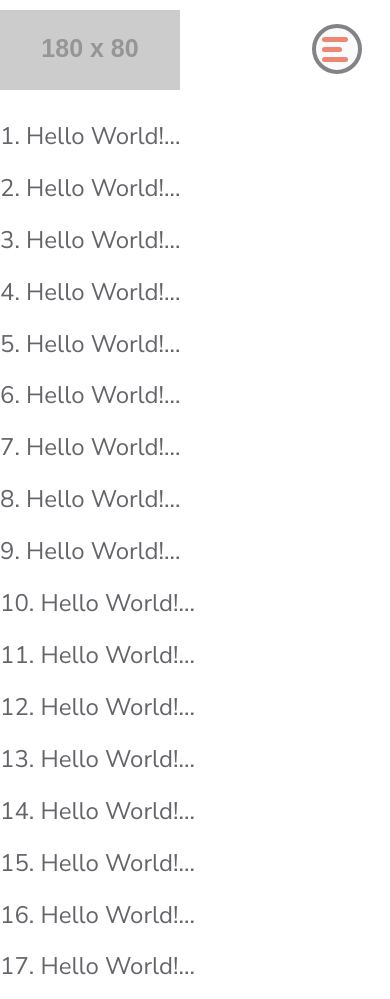
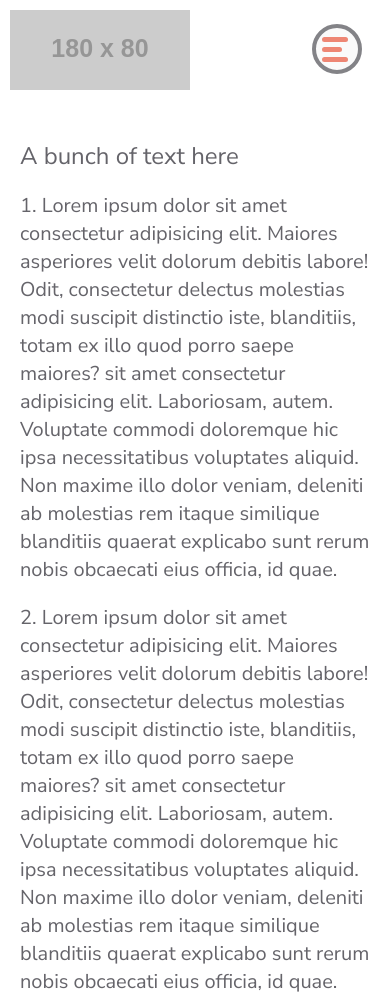
Before and after one commit to hsnyc/playground, a website: page nav/index.html in a window 390 px wide. Shown: the top 999 px of the page. Drawn offline with Linux system fonts and the light colour scheme; placeholder pictures from the web are drawn by us.

Commit message:
updated padding for main and header content.

```diff
--- a/nav/css/style.css
+++ b/nav/css/style.css
@@ -53,22 +53,19 @@ p {
     color: #dd6f53;
   }
 
-#wrapper {
-  height: auto;
-  display: flex;
-  flex-flow: column nowrap;
-  align-content: center;
+#main {
+  width: 100%;
   max-width: 1200px;
   margin: 0 auto;
+  padding: 20px;
 }
-
 
 /*==== NAV ====*/
 /*==== HEADER ====*/
 nav {
   display: flex;
   flex-flow: row nowrap;
-  padding: 10px 0;
+  padding: 20px;
   align-items: center;
   /* Smoother animations */
 }
@@ -287,7 +284,7 @@ nav *:after {
   }
 
   nav {
-    padding: 10px 0;
+    padding: 10px;
     align-items: center;
   }
 
--- a/nav/index.html
+++ b/nav/index.html
@@ -57,34 +57,18 @@
                 </li>
             </ul>
         </nav>
-
-        <!-- <div class="header-wrap group">
-            <div class="header-logo">
-                <img class="logo"src="images/healthesystems-logo_TM_216x64_2x.png" alt="healthesystems logo" width="216">
-                <img class="mobile-logo" src="images/hes-e-logo_125x_2x.png" alt="healthesystems logo mobile" width="62">
-            </div>
-            <nav class="menu">
-                <ul class="active">
-                    <li class="current-item"><a href="https://www.healthesystems.com/about">about</a></li>
-                    <li><a href="https://www.healthesystems.com/solutions-services">solutions &amp; services</a></li>
-                    <li><a href="https://www.healthesystems.com/resources-tools">resources &amp; tools</a></li>
-                    <li><a href="https://www.healthesystems.com/news">news</a></li>
-                </ul>
-                <a class="toggle-nav" href="#">&#9776;</a>
-            </nav>
-        </div> -->
-
-
     </header>
 
     <section id="main">
+        <h2>A bunch of text here</h2>
         <script>
         // to add text here
         for(var t = 0; t < 20; t++ ) {
-            document.write("<h2>" + (t+1) + ". Hello World!...");
+            document.write("<p>" + (t+1) + ". Lorem ipsum dolor sit amet consectetur adipisicing elit. Maiores asperiores velit dolorum debitis labore! Odit, consectetur delectus molestias modi suscipit distinctio iste, blanditiis, totam ex illo quod porro saepe maiores? sit amet consectetur adipisicing elit. Laboriosam, autem. Voluptate commodi doloremque hic ipsa necessitatibus voluptates aliquid. Non maxime illo dolor veniam, deleniti ab molestias rem itaque similique blanditiis quaerat explicabo sunt rerum nobis obcaecati eius officia, id quae.</p>");
         }
         </script>
     </section>
+
     <footer>
         <small><a href="#">hsnyc</a></small>
     </footer>
```
